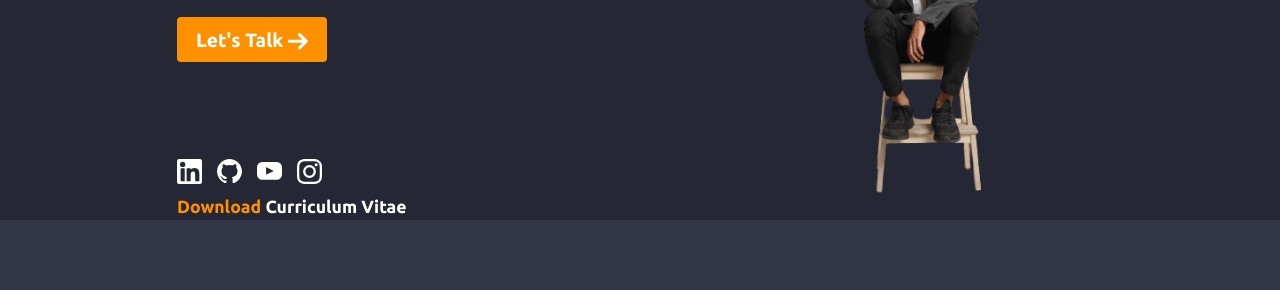
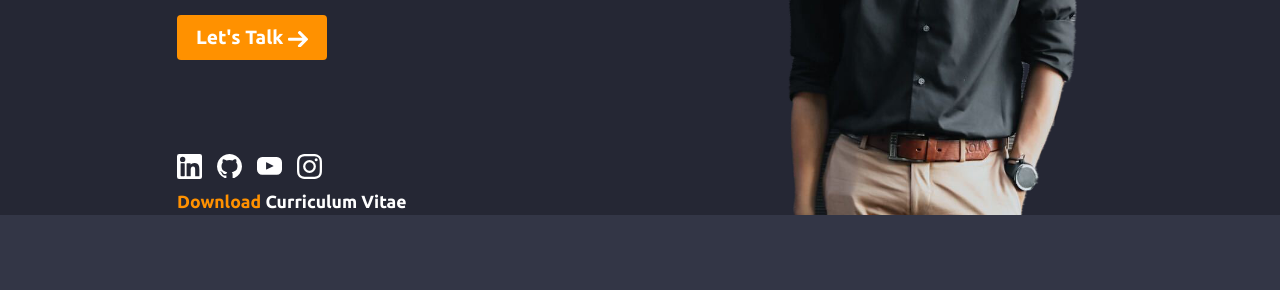
Before and after one commit to fiopras/portofolio.github.io, a plain HTML site: page index.html in a window 1280 px wide. Shown: the part 396-686 px from the top of the page. Drawn offline with nearby package versions, Linux system fonts and the light colour scheme.

Commit message:
update images again

```diff
--- a/index.html
+++ b/index.html
@@ -89,7 +89,7 @@
                     </div>
                 </div>
                 <div class="col-lg-5 col-md-6 order-md-2">
-                    <img src="img/hero-pras.png" width="80%" class="float-lg-end mx-auto d-block">
+                    <img src="img/fio2.png" width="80%" class="float-lg-end mx-auto d-block">
                 </div>
             </div>
         </div>
```
